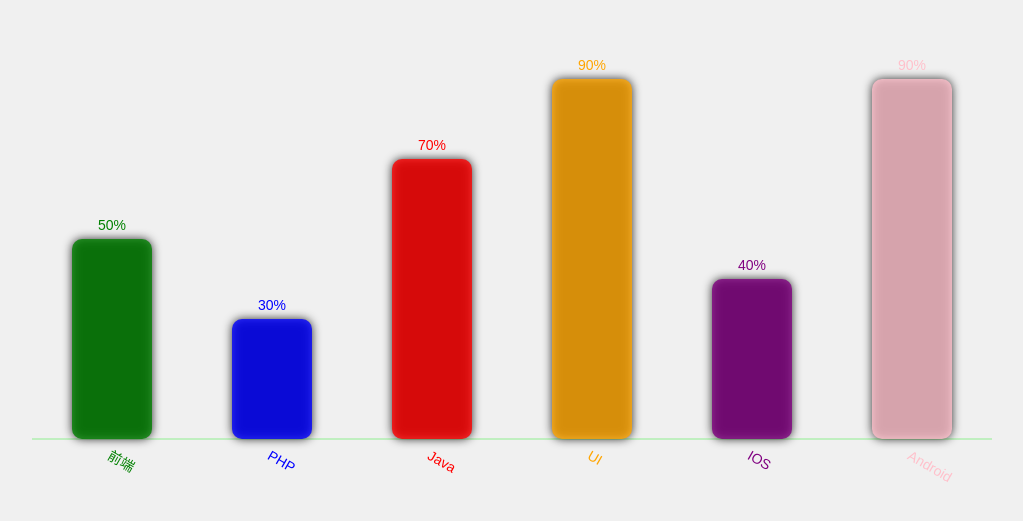
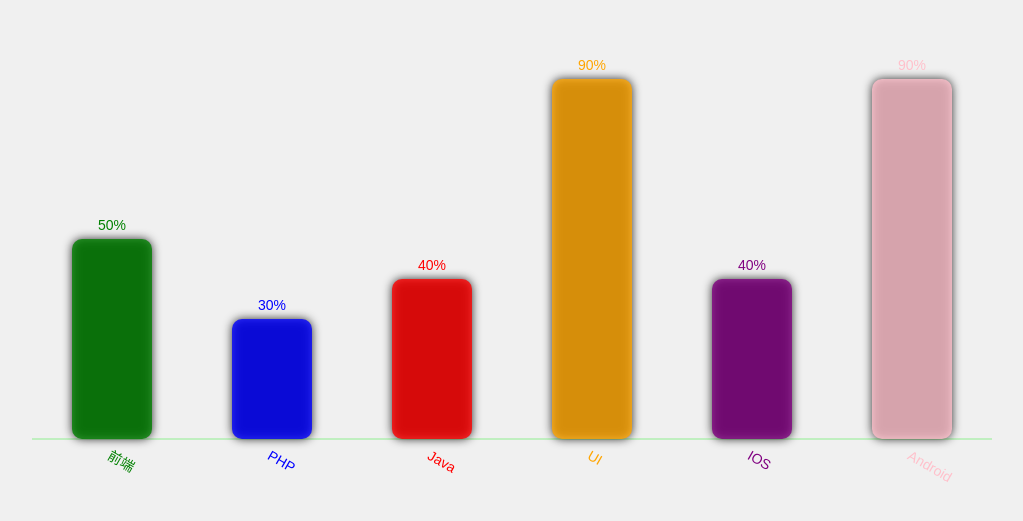
Before and after one commit to Samuel2306/Canvas, a website: page bar.html in a window 1280 px wide. Shown: the part 161-682 px from the top of the page, without its empty margins (128-1151 px from the left). Drawn offline with Linux system fonts and the light colour scheme.

Commit message:
修改java数据

```diff
--- a/bar.html
+++ b/bar.html
@@ -40,7 +40,7 @@
         var data = [
             { name: '前端', value: '.5', color: 'green'},
             { name: 'PHP', value: '.3', color: 'blue'},
-            { name: 'Java', value: '.7', color: 'red'},
+            { name: 'Java', value: '.4', color: 'red'},
             { name: 'UI', value: '.9', color: 'orange'},
             { name: 'IOS', value: '.4', color: 'purple'},
             { name: 'Android', value: '.9', color: 'pink'}
```
